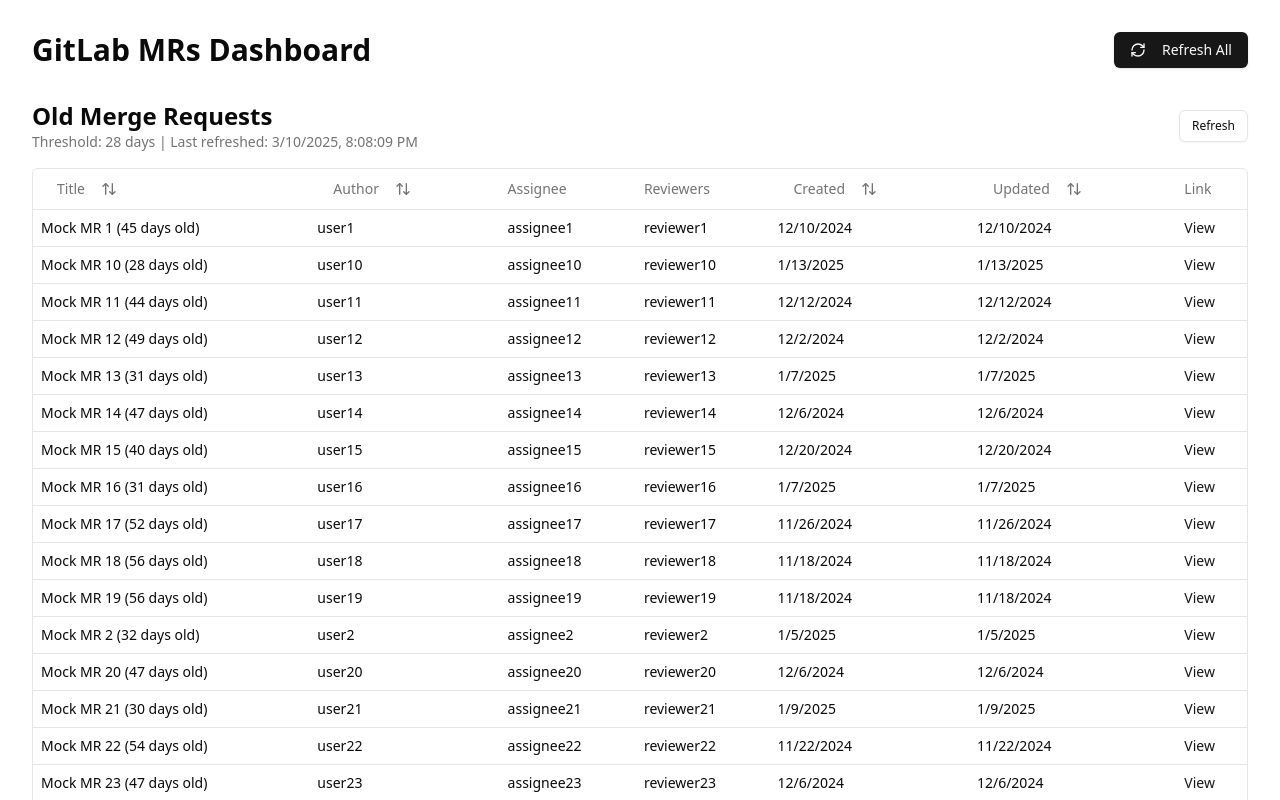
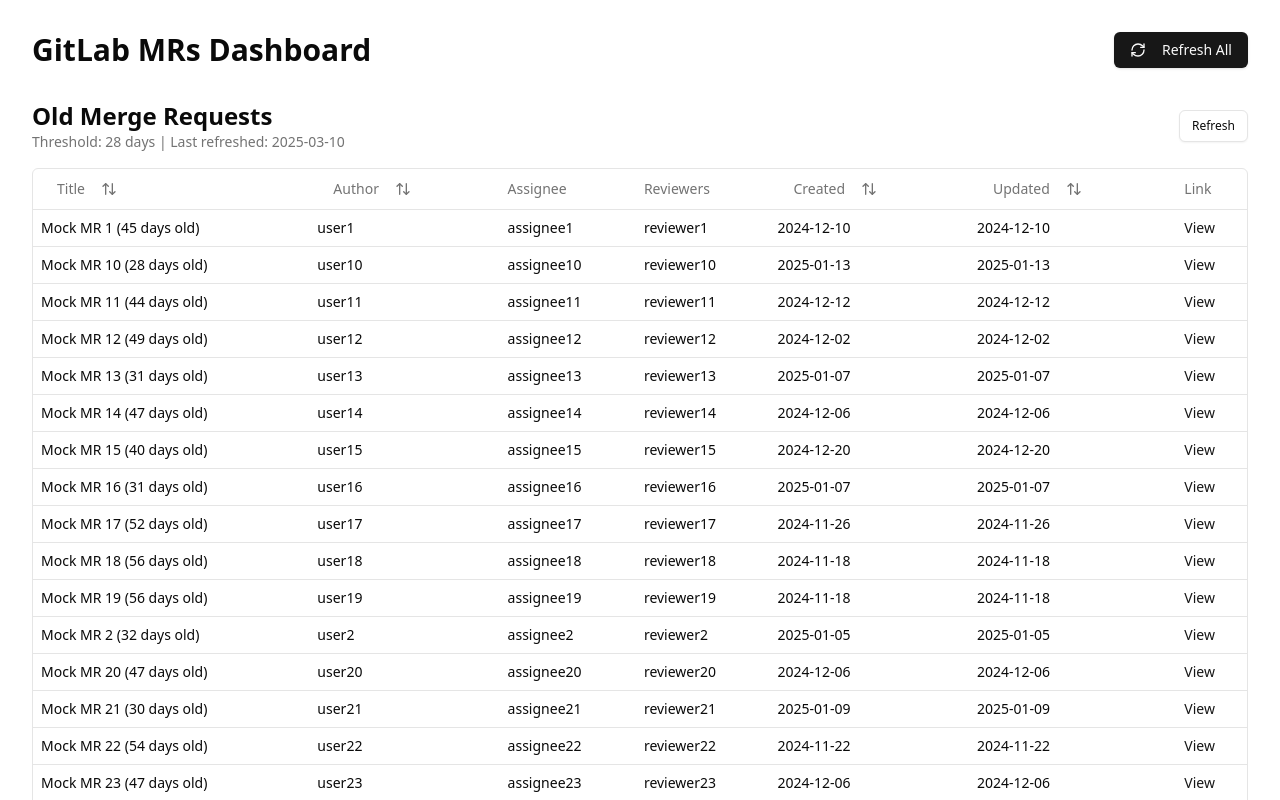
Before and after one commit to limonkufu/vista, a Next.js app: page /dashboard in a window 1280 px wide. Shown: the top 800 px of the page. Built offline with nearby package versions, Linux system fonts and the light colour scheme; no server answers.

Commit message:
[cursor claude 3.7 thinking] bug fixes

```diff
--- a/src/app/dashboard/page.tsx
+++ b/src/app/dashboard/page.tsx
@@ -1,6 +1,6 @@
 "use client";
 
-import { useState } from "react";
+import { useState, useEffect } from "react";
 import { MRTable } from "@/components/MRTable/MRTable";
 import { GitLabMR } from "@/lib/gitlab";
 import { Button } from "@/components/ui/button";
@@ -40,11 +40,7 @@
     setIsLoadingTooOld(true);
     setTooOldError(undefined);
     try {
-      const response = await fetch(`/api/mrs/too-old?page=${page}`, {
-        headers: {
-          "x-api-key": process.env.NEXT_PUBLIC_API_KEY!,
-        },
-      });
+      const response = await fetch(`/api/mrs/too-old?page=${page}`);
       if (!response.ok) throw new Error("Failed to fetch too-old MRs");
       const data = await response.json();
       setTooOldMRs(data);
@@ -61,11 +57,7 @@
     setIsLoadingNotUpdated(true);
     setNotUpdatedError(undefined);
     try {
-      const response = await fetch(`/api/mrs/not-updated?page=${page}`, {
-        headers: {
-          "x-api-key": process.env.NEXT_PUBLIC_API_KEY!,
-        },
-      });
+      const response = await fetch(`/api/mrs/not-updated?page=${page}`);
       if (!response.ok) throw new Error("Failed to fetch not-updated MRs");
       const data = await response.json();
       setNotUpdatedMRs(data);
@@ -82,11 +74,7 @@
     setIsLoadingPendingReview(true);
     setPendingReviewError(undefined);
     try {
-      const response = await fetch(`/api/mrs/pending-review?page=${page}`, {
-        headers: {
-          "x-api-key": process.env.NEXT_PUBLIC_API_KEY!,
-        },
-      });
+      const response = await fetch(`/api/mrs/pending-review?page=${page}`);
       if (!response.ok) throw new Error("Failed to fetch pending-review MRs");
       const data = await response.json();
       setPendingReviewMRs(data);
@@ -100,16 +88,14 @@
   };
 
   // Global refresh function
-  const refreshAll = async () => {
-    await Promise.all([
-      fetchTooOldMRs(1),
-      fetchNotUpdatedMRs(1),
-      fetchPendingReviewMRs(1),
-    ]);
+  const refreshAll = () => {
+    fetchTooOldMRs(1);
+    fetchNotUpdatedMRs(1);
+    fetchPendingReviewMRs(1);
   };
 
   // Initial fetch on mount
-  useState(() => {
+  useEffect(() => {
     refreshAll();
   }, []);
 
--- a/src/components/MRTable/MRTable.tsx
+++ b/src/components/MRTable/MRTable.tsx
@@ -38,6 +38,12 @@
 
 type SortField = "title" | "author" | "created_at" | "updated_at";
 type SortDirection = "asc" | "desc";
+
+// Helper function to format dates consistently
+const formatDate = (dateString: string) => {
+  const date = new Date(dateString);
+  return date.toISOString().split('T')[0]; // Returns YYYY-MM-DD format
+};
 
 export function MRTable({
   title,
@@ -97,7 +103,7 @@
           <h2 className="text-2xl font-bold">{title}</h2>
           <p className="text-sm text-muted-foreground">
             Threshold: {metadata.threshold} days | Last refreshed:{" "}
-            {new Date(metadata.lastRefreshed).toLocaleString()}
+            {formatDate(metadata.lastRefreshed)}
           </p>
         </div>
         <Button
@@ -191,12 +197,8 @@
                         {mr.reviewers?.map((r) => r.username).join(", ") ||
                           "None"}
                       </TableCell>
-                      <TableCell>
-                        {new Date(mr.created_at).toLocaleDateString()}
-                      </TableCell>
-                      <TableCell>
-                        {new Date(mr.updated_at).toLocaleDateString()}
-                      </TableCell>
+                      <TableCell>{formatDate(mr.created_at)}</TableCell>
+                      <TableCell>{formatDate(mr.updated_at)}</TableCell>
                       <TableCell>
                         <a
                           href={mr.web_url}
```
